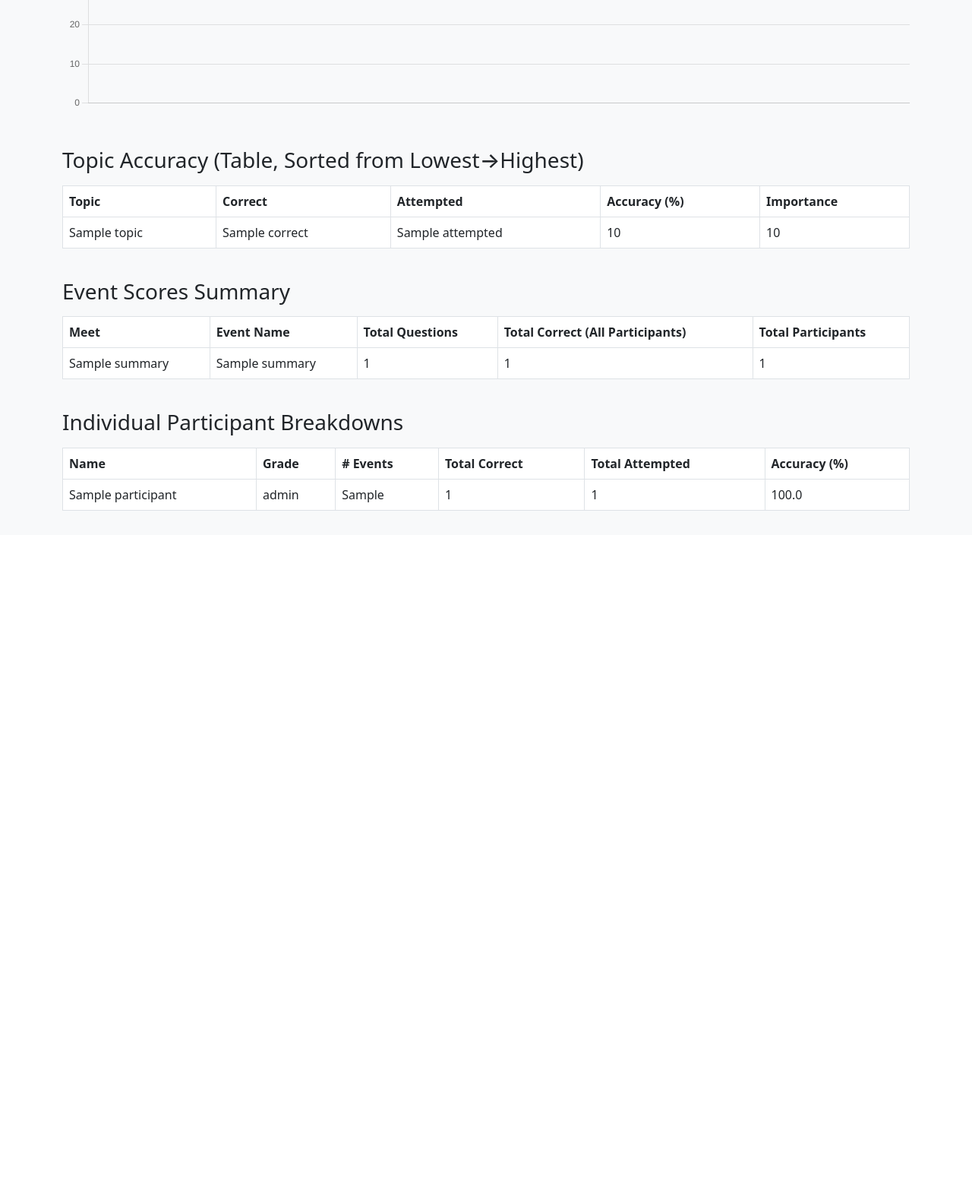
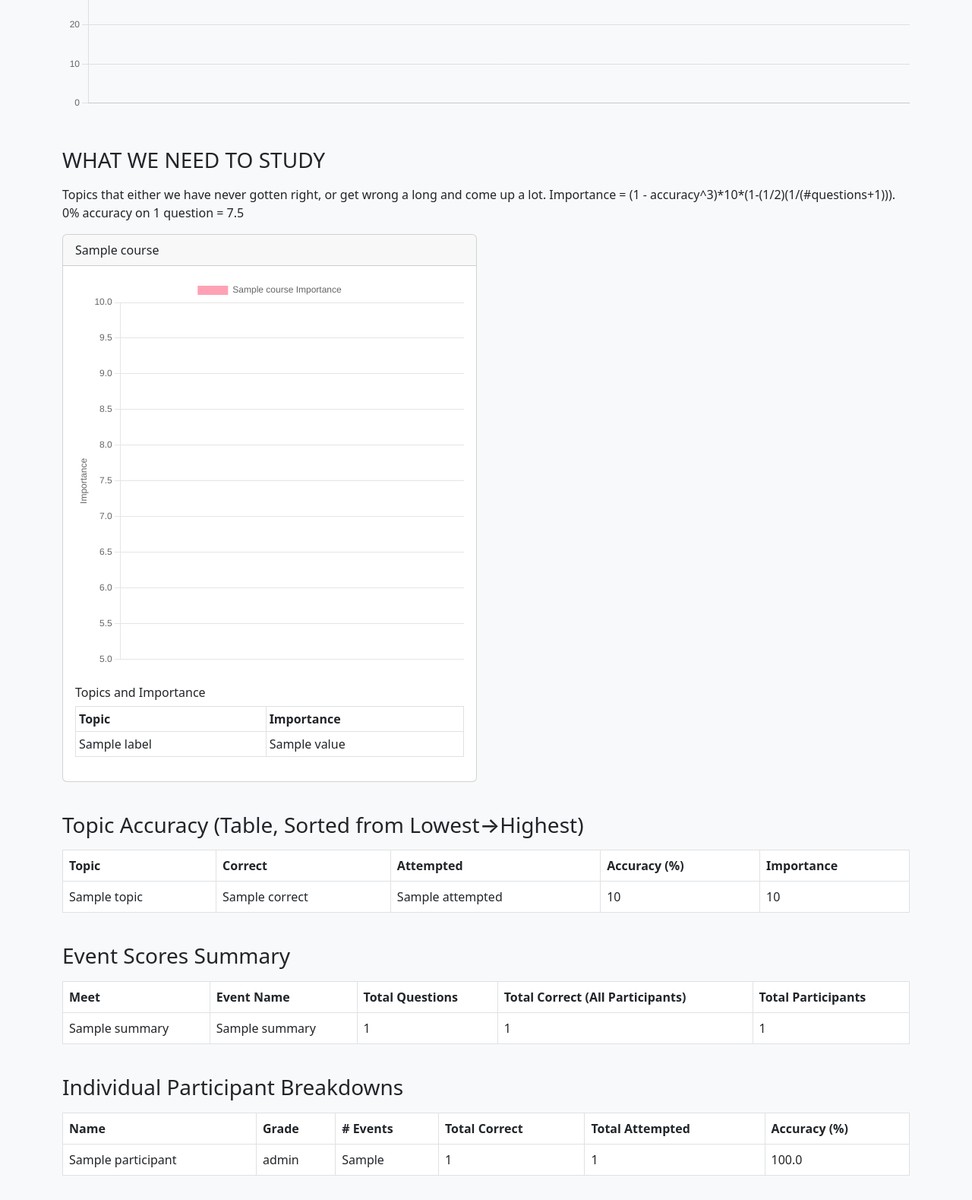
Before and after one commit to George-Salafatinos/Math-Team-Hypercoaching, a Flask app: template templates/dashboard.html in a window 1280 px wide. Shown: the part 620-2199 px from the top of the page at 76% size. Before the commit the page ends 1292 px from the top, so only its background shows below. Run offline with Flask 3, Linux system fonts and the light colour scheme; the template is opened without the code that fills it: most values are stand-ins (such as "Sample title", 1, 10 or a date in 2020); some libraries are stand-ins or nearby versions.

Commit message:
sprint 17: added most important topics per course

```diff
--- a/src/app.py
+++ b/src/app.py
@@ -403,12 +403,11 @@ def create_app():
         add_participant_scores(meet_id, event_id, [new_participant])
         return redirect(url_for("view_event", meet_id=meet_id, event_id=event_id))
 
-    # ---------- DASHBOARD ----------
     @app.route("/dashboard")
     def dashboard_view():
+        # Get the global topic accuracy stats
         topic_accuracy_dict = get_topic_accuracy_across_meets(skip_team_events=False)
         sorted_topic_accuracy = sorted(topic_accuracy_dict.items(), key=lambda i: i[1]["accuracy"])
-
         topic_labels = [t[0] for t in sorted_topic_accuracy]
         topic_values = [round(t[1]["accuracy"] * 100, 1) for t in sorted_topic_accuracy]
 
@@ -418,14 +417,30 @@ def create_app():
         participant_breakdowns = get_individual_breakdowns(skip_team_events=True)
         participant_breakdowns.sort(key=lambda p: p["totalCorrect"], reverse=True)
 
+        courses = ["Algebra", "Geometry", "Algebra II", "Precalculus"]
+        course_topic_data = {}
+
+        for course in courses:
+            # Get the list of topics for this course from your default topic list.
+            topics_for_course = {}
+            # Filter global topics: must be in this course and have importance ≥ 7.
+            for topic, stats in topic_accuracy_dict.items():
+                if course == topic.split(" - ")[0] and stats.get("importance", 0) >= 7:
+                    topics_for_course[topic] = stats
+            # Sort topics from least to highest importance.
+            sorted_topics = sorted(topics_for_course.items(), key=lambda x: x[1]["importance"], reverse=True)
+            labels = [t[0] for t in sorted_topics]
+            values = [round(t[1]["importance"], 1) for t in sorted_topics]
+            course_topic_data[course] = {"labels": labels, "values": values}
+
         return render_template("dashboard.html",
-            sorted_topic_accuracy=sorted_topic_accuracy,
-            topic_accuracy=topic_accuracy_dict,
-            event_summaries=event_summaries,
-            participant_breakdowns=participant_breakdowns,
-            topic_labels=topic_labels,
-            topic_values=topic_values
-        )
+                            sorted_topic_accuracy=sorted_topic_accuracy,
+                            topic_accuracy=topic_accuracy_dict,
+                            event_summaries=event_summaries,
+                            participant_breakdowns=participant_breakdowns,
+                            topic_labels=topic_labels,
+                            topic_values=topic_values,
+                            course_topic_data=course_topic_data)
 
     # ---------- Delete Routes ----------
     @app.route("/meet/<meet_id>/delete_event/<event_id>", methods=["POST"])
--- a/templates/dashboard.html
+++ b/templates/dashboard.html
@@ -7,6 +7,91 @@
   <h3>Topic Accuracy Chart</h3>
   <canvas id="topicAccuracyChart" width="400" height="200"></canvas>
 </div>
+<!-- Course-Specific Importance Charts -->
+<h3> WHAT WE NEED TO STUDY</h3>
+<p> Topics that either we have never gotten right, or get wrong a long and come up a lot. Importance =  (1 - accuracy^3)*10*(1-(1/2)(1/(#questions+1))). 0% accuracy on 1 question = 7.5</p>
+<div class="row">
+  {% for course, data in course_topic_data.items() %}
+    <div class="col-md-6">
+      <div class="card mb-3">
+        <div class="card-header">
+          {{ course }}
+        </div>
+        <div class="card-body">
+          {% if data.labels|length > 0 %}
+            <!-- Chart -->
+            <canvas id="chart-{{ course|replace(' ', '-') }}" width="200" height="200"></canvas>
+
+            <!-- Sorted Table -->
+            <h6 class="mt-4">Topics and Importance</h6>
+            <div class="table-responsive">
+              <table class="table table-sm table-bordered">
+                <thead>
+                  <tr>
+                    <th>Topic</th>
+                    <th>Importance</th>
+                  </tr>
+                </thead>
+                <tbody>
+                  {% for i in range(data["labels"]|length) %}
+                    <tr>
+                      <td>{{ data["labels"][i] }}</td>
+                      <td>{{ data["values"][i] }}</td>  <!-- ✅ Correctly accesses values -->
+                    </tr>
+                  {% endfor %}
+                </tbody>
+              </table>
+            </div>
+          {% else %}
+            <p class="text-muted">No topics found for {{ course }}</p>
+          {% endif %}
+        </div>
+      </div>
+    </div>
+  {% endfor %}
+</div>
+
+<script>
+  {% for course, data in course_topic_data.items() %}
+    {% if data.labels|length > 0 %}
+      var ctx_{{ course|replace(' ', '_') }} = document.getElementById('chart-{{ course|replace(' ', '-') }}').getContext('2d');
+      new Chart(ctx_{{ course|replace(' ', '_') }}, {
+        type: 'bar',
+        data: {
+          labels: {{ data["labels"]|tojson }},
+          datasets: [{
+            label: '{{ course }} Importance',
+            data: {{ data["values"]|tojson }},
+            backgroundColor: 'rgba(255, 99, 132, 0.6)'
+          }]
+        },
+        options: {
+          responsive: true,
+          scales: {
+            x: {
+              display: false  <!-- Hide x-axis labels -->
+            },
+            y: {
+              min: 5,
+              max: 10,
+              beginAtZero: true,
+              title: {
+                display: true,
+                text: 'Importance'
+              }
+            }
+          },
+          plugins: {
+            legend: {
+              display: true,
+              position: 'top'
+            }
+          }
+        }
+      });
+    {% endif %}
+  {% endfor %}
+</script>
 
 <!-- 1. Topic Accuracy Table (sorted) -->
 <h3>Topic Accuracy (Table, Sorted from Lowest→Highest)</h3>
```
